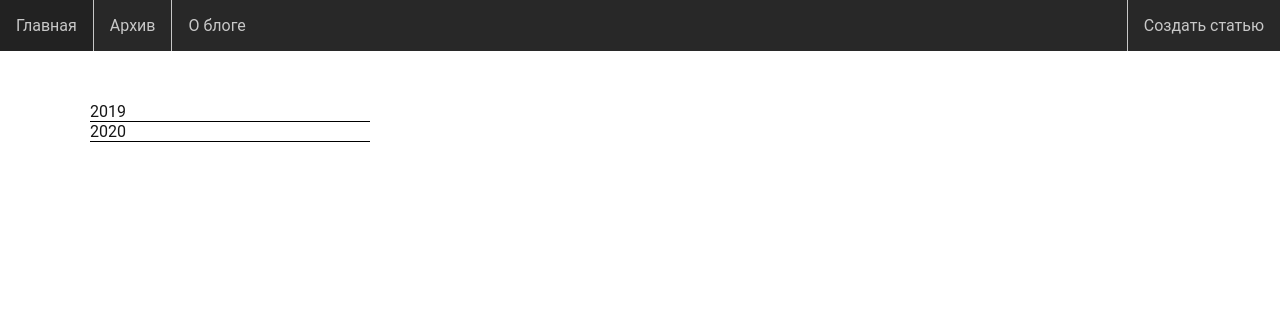
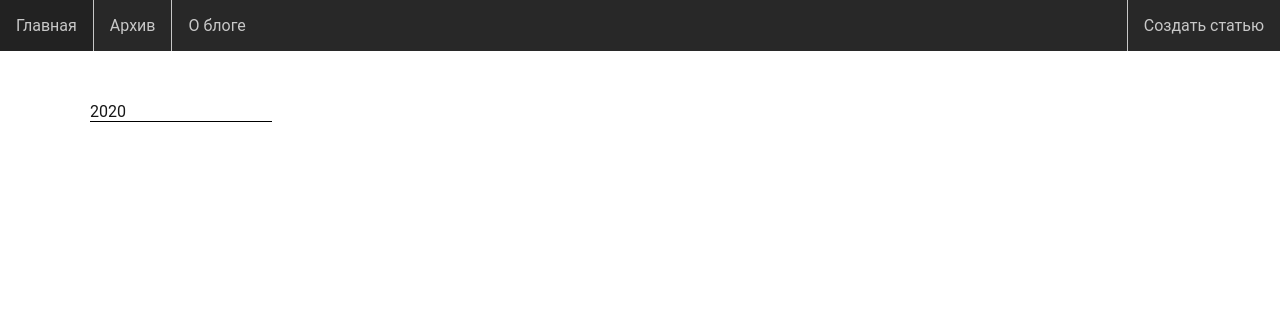
Before and after one commit to NipisAlqizam/simple_flask_blog, a Flask app: page /archive in a window 1280 px wide. Shown: the top 311 px of the page. Run offline with Flask 2, Linux system fonts and the light colour scheme; tables that the repository leaves empty hold one stand-in row (values such as "Sample post").

Commit message:
Добавил функциональность архива.

```diff
--- a/app.py
+++ b/app.py
@@ -5,10 +5,12 @@ import db
 import logging
 app = Flask(__name__)
 
+
 @app.teardown_appcontext
 def shutdown_session(exception=None):
     from db import db_session
     db_session.remove()
+
 
 @app.route('/')
 def index():
@@ -16,18 +18,24 @@ def index():
     no_articles = len(articles) == 0
     return render_template('main.html', articles=articles, no_articles=no_articles)
 
+
 @app.route('/create')
 def create():
     return render_template('create.html')
 
-@app.route('/submit',methods=['POST'])
+
+@app.route('/submit', methods=['POST'])
 def submit():
     db.create_article(request.form['title'], request.form['text'])
     return redirect(url_for('create'))
 
+
 @app.route('/archive')
 def archive():
-    return render_template('archive.html')
+    archive = db.get_articles_archive()
+    print(archive)
+    return render_template('archive.html', archive=archive)
+
 
 @app.route('/article/<id>')
 def article(id):
@@ -36,6 +44,7 @@ def article(id):
         return render_template('notfound.html'), 404
     return render_template('article.html', title=article.title, text=article.text)
 
+
 if __name__ == '__main__':
     db.init_db()
     app.run(debug=True)
--- a/db.py
+++ b/db.py
@@ -1,17 +1,20 @@
 from sqlalchemy import *
 from sqlalchemy.ext.declarative import declarative_base
 from sqlalchemy.orm import sessionmaker, scoped_session
+from datetime import datetime
 
 engine = create_engine('sqlite:///test.db', echo=True)
 db_session = scoped_session(sessionmaker(bind=engine))
 Base = declarative_base()
 Base.query = db_session.query_property()
 
+
 def create_article(title: str, text: str):
     from models import Article
-    new_article = Article(title=title, text=text)
+    new_article = Article(title=title, text=text, created=datetime.now())
     db_session.add(new_article)
     db_session.commit()
+
 
 def get_preview(text: str):
     line_break = text.find('\n')
@@ -19,6 +22,7 @@ def get_preview(text: str):
         line_break = len(text)
     first_paragraph = text[:line_break]
     return first_paragraph
+
 
 def get_articles_preview():
     from models import Article
@@ -28,8 +32,21 @@ def get_articles_preview():
         id = article.id
         title = article.title
         text = get_preview(article.text)
-        res.append({'id':id,'title':title,'text':text})
+        res.append({'id': id, 'title': title, 'text': text})
     return res[::-1]
+
+
+def get_articles_archive():
+    from models import Article
+    articles = Article.query.all()
+    res = {}
+    for article in articles:
+        if article.created.year not in res:
+            res[article.created.year] = {article.created.month:[(article.id, article.title)]}
+        else:
+            res[article.created.year][article.created.month].append((article.id, article.title))
+    return res
+
 
 def get_article_by_id(id):
     from models import Article
@@ -40,5 +57,6 @@ def init_db():
     import models
     Base.metadata.create_all(engine)
 
+
 if __name__ == '__main__':
     init_db()
--- a/models.py
+++ b/models.py
@@ -1,11 +1,13 @@
 from sqlalchemy import *
 from db import Base
+
 
 class Article(Base):
     __tablename__ = 'articles'
     id = Column(Integer, primary_key=True)
     title = Column(String)
     text = Column(String)
+    created = Column(DateTime)
 
     def __repr__(self):
         return f'<Article "{self.title}">'
--- a/templates/archive.html
+++ b/templates/archive.html
@@ -11,18 +11,18 @@
 {% block content %}
 <div class="archive-wrapper">
   <ul class="archive">
-    {% for year in range(2019,2021) %}
+    {% for year in archive %}
       <li>
         <input type="checkbox" id="year-{{year}}">
         <label for="year-{{year}}">{{year}}</label>
         <ul>
-          {% for month in range(1,5) %}
+          {% for month in archive[year] %}
             <li>
               <input type="checkbox" id="month-{{month}}-{{year}}">
-              <label for="month-{{month}}-{{year}}">Month</label>
+              <label class="month" for="month-{{month}}-{{year}}">{{month}}</label>
               <ul>
-                {% for _ in range(5) %}
-                  <li><a href="/article/0">Lorem ipsum dolor sit amet.</a></li>
+                {% for article in archive[year][month] %}
+                  <li><a href="/article/{{article[0]}}">{{article[1]}}</a></li>
                 {% endfor %}
               </ul>
             </li>
@@ -32,4 +32,13 @@
     {% endfor %}
   </ul>
 </div>
+<script type="text/javascript">
+  "use strict"
+  var labels = document.querySelectorAll("label.month");
+  var months = ['', 'Январь', 'Февраль', 'Март', 'Апрель', 'Май', 'Июнь', 'Июль', 'Август', 'Сентябрь', 'Октябрь', 'Ноябрь', 'Декабрь'];
+  labels.forEach(month => {
+    month.innerHTML = months[month.innerHTML];
+  });
+
+</script>
 {% endblock %}
```
